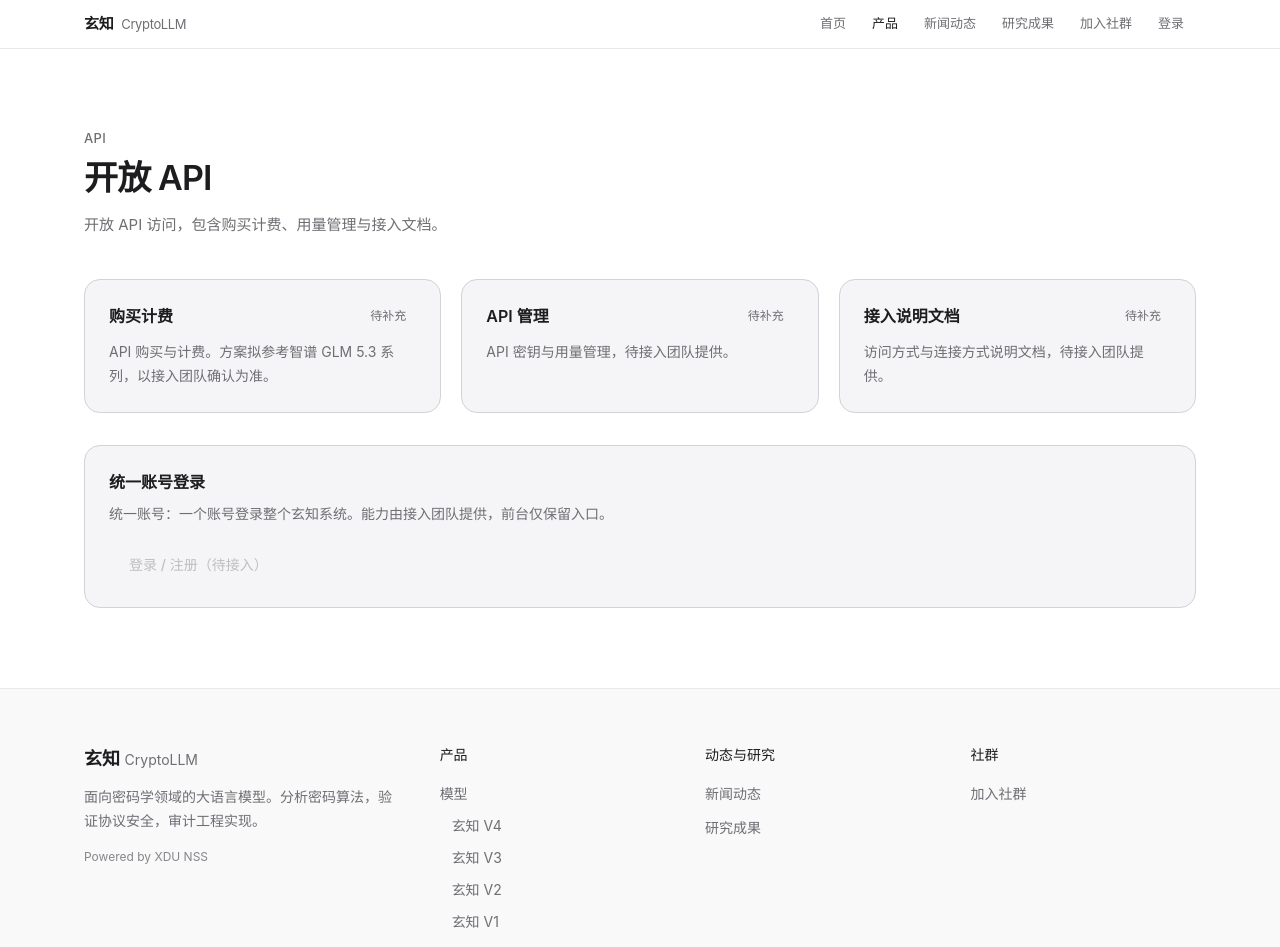
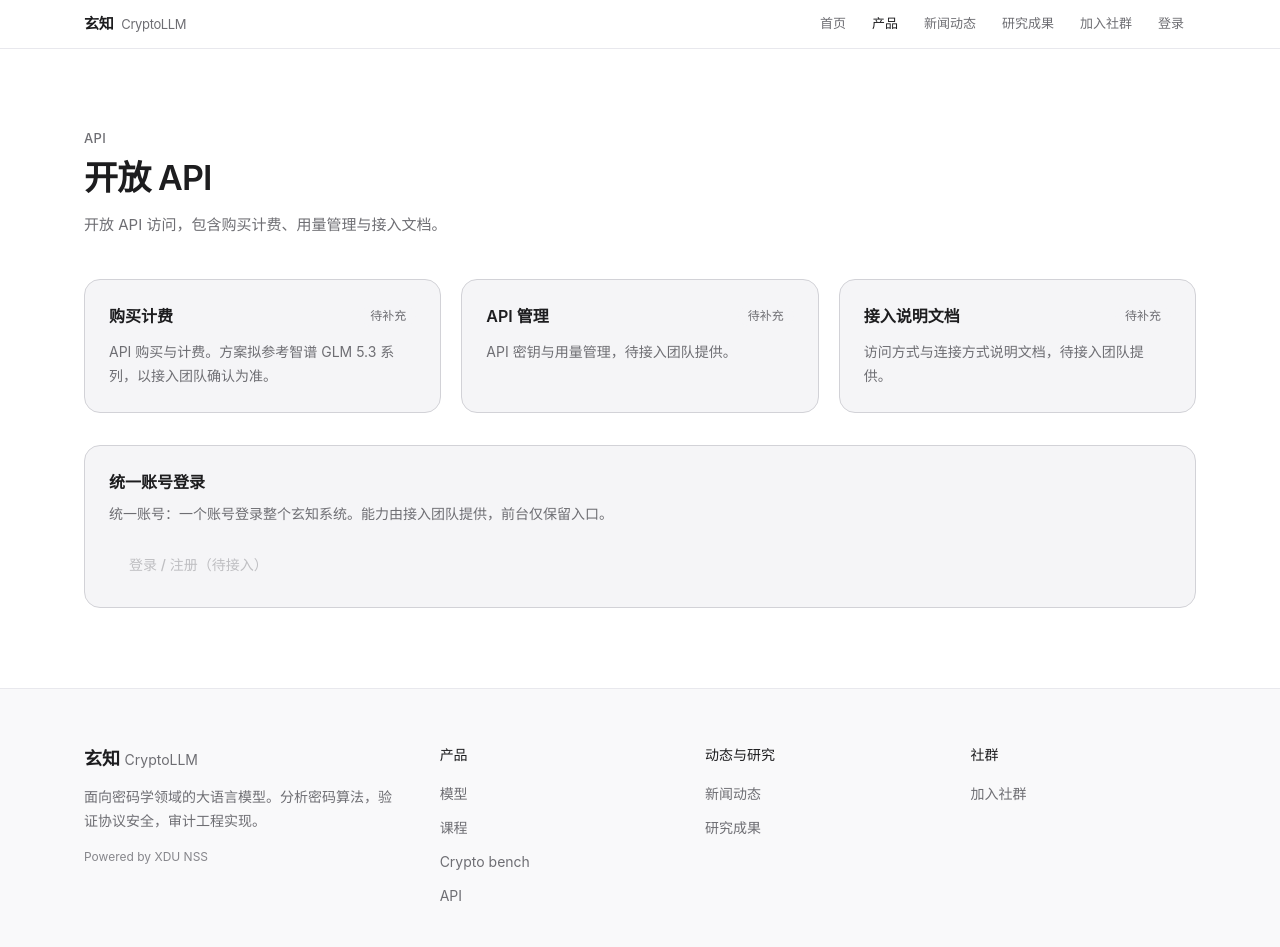
Before and after one commit to 2713498198/Cryptollm-web, a Next.js app: page /api in a window 1280 px wide. Shown: the top 947 px of the page. Built offline with nearby package versions, Linux system fonts and the light colour scheme.

Commit message:
删除页脚模型下方的版本列表

```diff
--- a/components/SiteFooter.tsx
+++ b/components/SiteFooter.tsx
@@ -1,11 +1,4 @@
 import Link from "next/link";
-
-const modelLinks = [
-  { href: "/products/v4", label: "玄知 V4" },
-  { href: "/products/v3", label: "玄知 V3" },
-  { href: "/products/v2", label: "玄知 V2" },
-  { href: "/products/v1", label: "玄知 V1" },
-];
 
 const columns = [
   {
@@ -46,18 +39,6 @@ export default function SiteFooter() {
                 模型
               </Link>
 
-              <ul className="mt-2 space-y-2 pl-3">
-                {modelLinks.map((item) => (
-                  <li key={item.href}>
-                    <Link
-                      href={item.href}
-                      className="text-sm text-ink-dim transition-colors hover:text-ink"
-                    >
-                      {item.label}
-                    </Link>
-                  </li>
-                ))}
-              </ul>
             </li>
             <li>
               <Link
```
